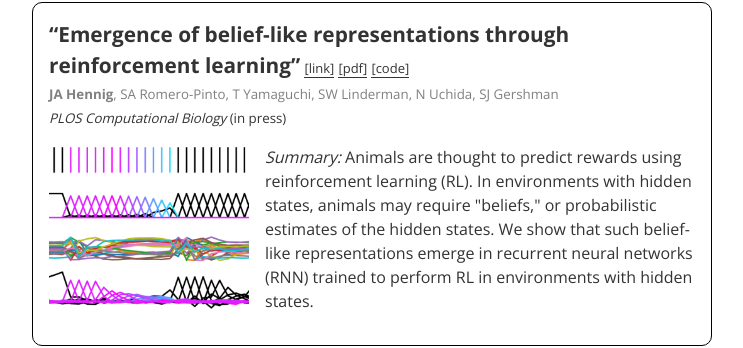
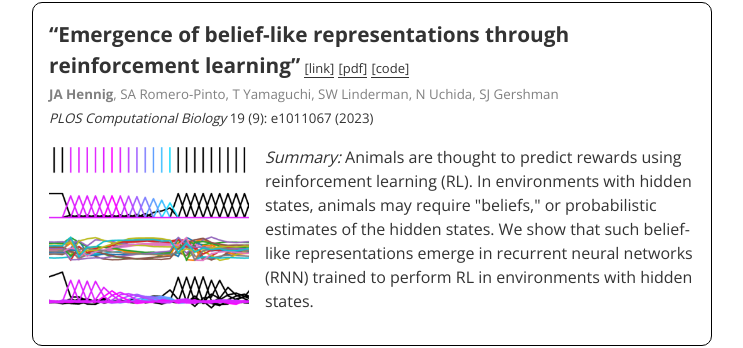
Before and after one commit to mobeets/me, a Jekyll site: the page built from index.html, in a window 1280 px wide and 900 px high, scrolled down 638 px. Shown: the part 151-499 px from the top of the window, without its empty margins (268-1011 px from the left). Built offline with Jekyll 4.4.1, drawn with Linux system fonts in a browser that asks for light colours.

Commit message:
belief paper update

```diff
--- a/_data/papers.yml
+++ b/_data/papers.yml
@@ -2,9 +2,9 @@
     title: "Emergence of belief-like representations through reinforcement learning"
     authors: "<b>JA Hennig</b>, SA Romero-Pinto, T Yamaguchi, SW Linderman, N Uchida, SJ Gershman"
     journal: "PLOS Computational Biology"
-    volume: ""
-    year: "in press"
-    url: https://www.biorxiv.org/content/10.1101/2023.04.04.535512v1.abstract
+    volume: "19 (9): e1011067"
+    year: 2023
+    url: https://journals.plos.org/ploscompbiol/article?id=10.1371/journal.pcbi.1011067
     code: https://github.com/mobeets/value-rnn-beliefs
     image: Hennig2023
     imagetype: png
```
Also changed, not shown: 1 other file.
